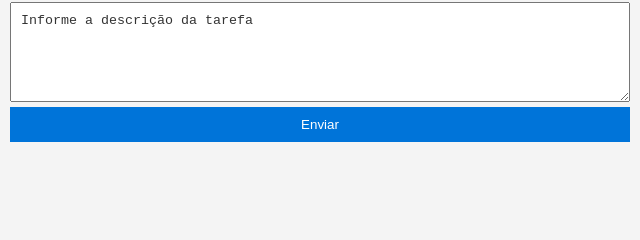
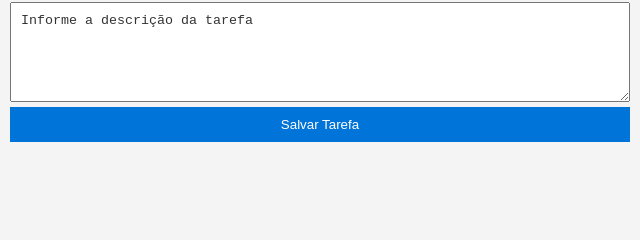
Before and after one commit to jeanunicesumar/to-do-list-cesu, a plain HTML site: page pages/to-do/index.html in a window 1280 px wide. Shown: the part 308-548 px from the top of the page, 320-960 px from the left. Drawn offline with Linux system fonts and the light colour scheme.

Commit message:
Trocando nome botão

```diff
--- a/pages/to-do/index.html
+++ b/pages/to-do/index.html
@@ -21,7 +21,7 @@
           <input type="text" name="title" id="title" placeholder="Informe o título da tarefa" required />
           <textarea name="description" id="description" placeholder="Informe a descrição da tarefa"></textarea>
 
-          <button type="submit">Enviar</button>
+          <button type="submit">Salvar Tarefa</button>
         </form>
       <div id="list-task">
 
```
